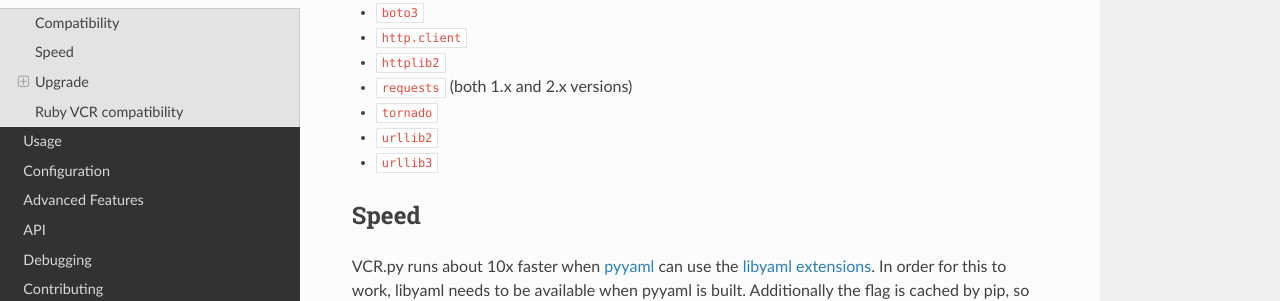
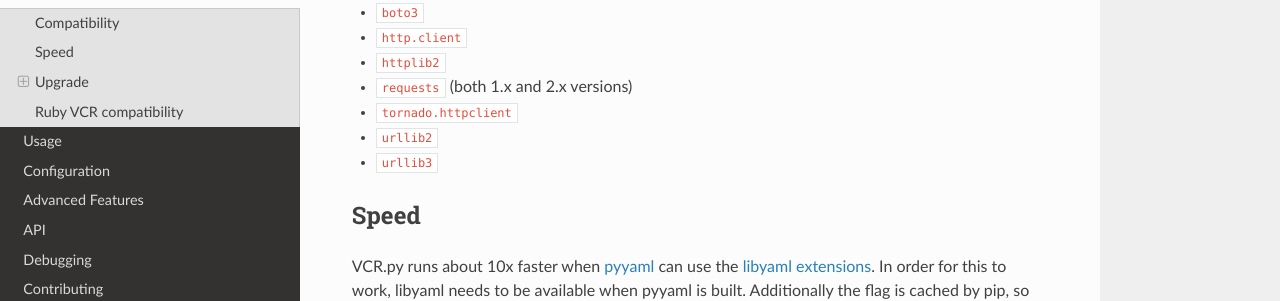
Before and after one commit to kevin1024/vcrpy, a Sphinx documentation site: the page built from docs/installation.rst, in a window 1280 px wide and 900 px high, scrolled down 323 px. Shown: the part 154-455 px from the top of the window. Built offline with Sphinx 7.4.7 and the Read the Docs theme 2.0.0, drawn with Linux system fonts in a browser that asks for light colours.

Commit message:
tornado.httpclient

```diff
--- a/docs/installation.rst
+++ b/docs/installation.rst
@@ -20,7 +20,7 @@
 -  ``http.client``
 -  ``httplib2``
 -  ``requests`` (both 1.x and 2.x versions)
--  ``tornado``
+-  ``tornado.httpclient``
 -  ``urllib2``
 -  ``urllib3``
 
```
